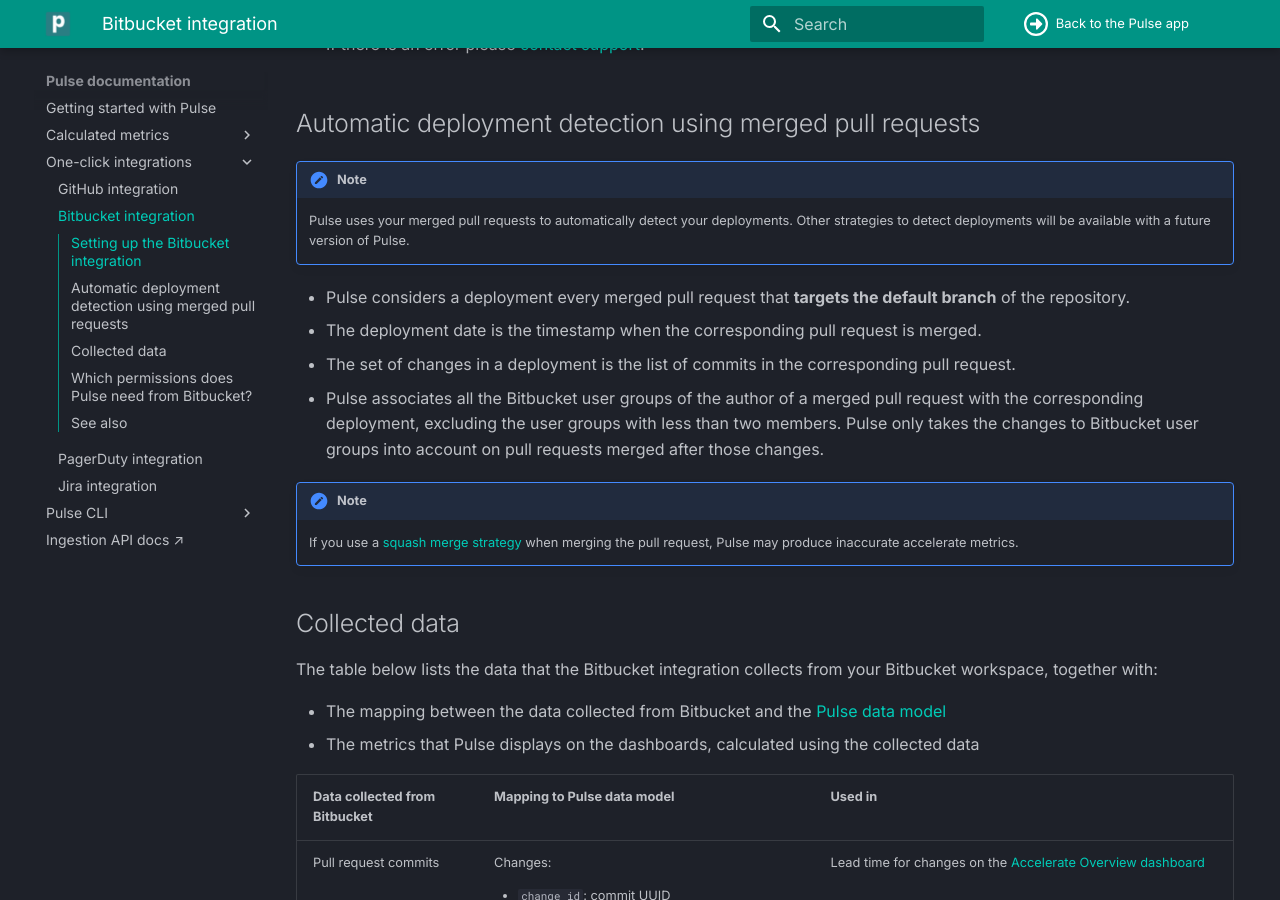
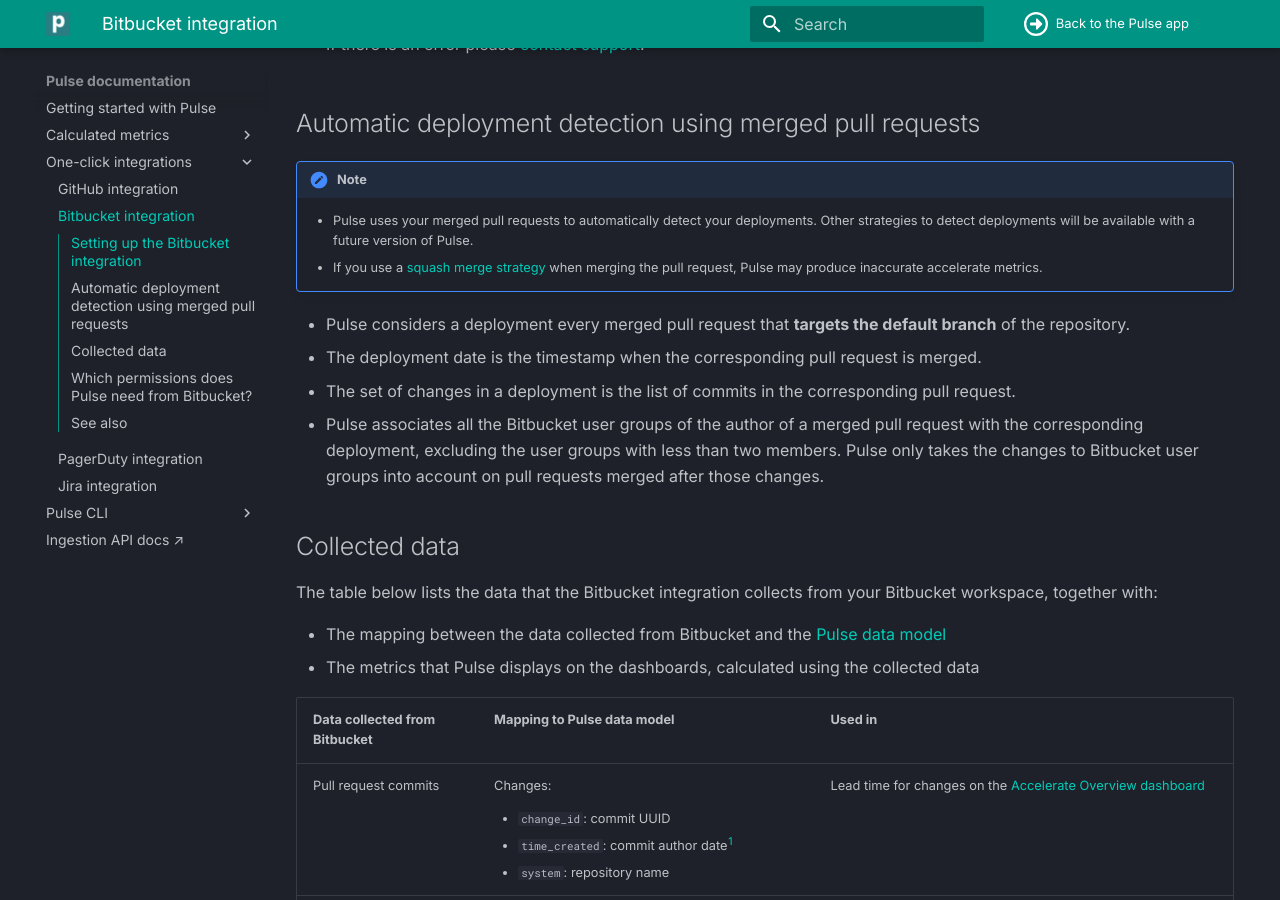
Before and after one commit to codacy/pulse-user-docs, an MkDocs documentation site: the page built from docs/one-click-integrations/bitbucket-integration.md, in a window 1280 px wide and 900 px high, scrolled down 2502 px. Built offline with MkDocs 1.6.1 and Material for MkDocs 9.7.7, drawn with Linux system fonts in a browser that asks for light colours.

Commit message:
Feedback updates

```diff
--- a/docs/one-click-integrations/bitbucket-integration.md
+++ b/docs/one-click-integrations/bitbucket-integration.md
@@ -43,15 +43,13 @@
 ## Automatic deployment detection using merged pull requests {: id="deployment-detection-merged-pr"}
 
 !!! note
-    <!--NOTE Limitation from Bitbucket integration V1-V2-->Pulse uses your merged pull requests to automatically detect your deployments. Other strategies to detect deployments will be available with a future version of Pulse.
+    -   <!--NOTE Limitation from Bitbucket integration V1-V2-->Pulse uses your merged pull requests to automatically detect your deployments. Other strategies to detect deployments will be available with a future version of Pulse.
+    -   <!--NOTE Limitation from Bitbucket integration V1-V2-->If you use a [squash merge strategy](https://support.atlassian.com/bitbucket-cloud/docs/merge-a-pull-request/#Merge-strategies) when merging the pull request, Pulse may produce inaccurate accelerate metrics.
 
 -   Pulse considers a deployment every merged pull request that **targets the default branch** of the repository.
 -   The deployment date is the timestamp when the corresponding pull request is merged.
 -   The set of changes in a deployment is the list of commits in the corresponding pull request.
 -   Pulse associates all the Bitbucket user groups of the author of a merged pull request with the corresponding deployment, excluding the user groups with less than two members. Pulse only takes the changes to Bitbucket user groups into account on pull requests merged after those changes.
-
-!!! note
-    <!--NOTE Limitation from Bitbucket integration V1-V2-->If you use a [squash merge strategy](https://support.atlassian.com/bitbucket-cloud/docs/merge-a-pull-request/#Merge-strategies) when merging the pull request, Pulse may produce inaccurate accelerate metrics.
 
 ## Collected data
 
```
